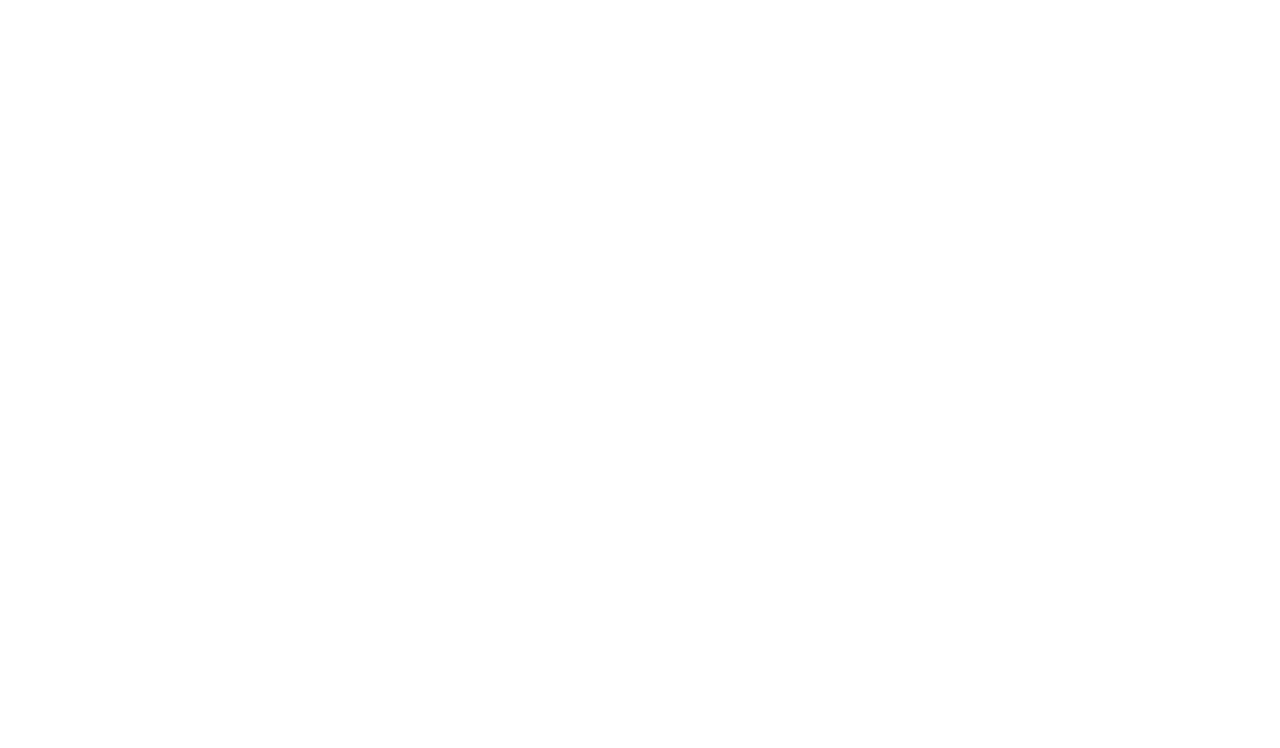
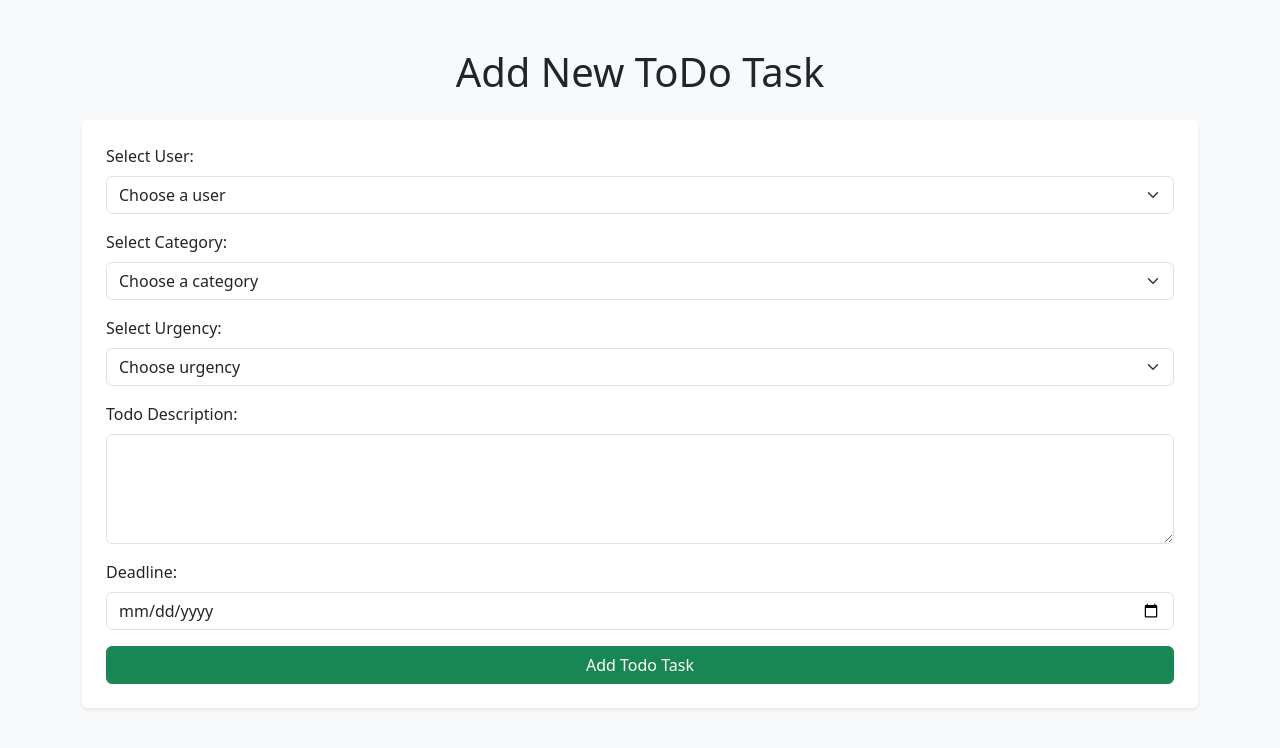
Before and after one commit to asattar001/stay-organized-workshop, a plain HTML site: page new_todo.html in a window 1280 px wide. Drawn offline with nearby package versions, Linux system fonts and the light colour scheme.

Commit message:
main commit

```diff
--- a/new_todo.html
+++ b/new_todo.html
@@ -2,10 +2,53 @@
 <html lang="en">
 <head>
     <meta charset="UTF-8">
-    <meta name="viewport" content="width=device-width, initial-scale=1.0">
-    <title>Document</title>
+    <link href="https://cdn.jsdelivr.net/npm/bootstrap@5.3.3/dist/css/bootstrap.min.css" rel="stylesheet" integrity="sha384-QWTKZyjpPEjISv5WaRU9OFeRpok6YctnYmDr5pNlyT2bRjXh0JMhjY6hW+ALEwIH" crossorigin="anonymous">
+    <title>Add New ToDo Task</title>
 </head>
-<body>
+<body class="bg-light py-5">
+    <div class="container">
+        <h1 class="text-center mb-4">Add New ToDo Task</h1>
 
+        <form id="todoForm" class="bg-white p-4 rounded shadow-sm">
+            <div class="mb-3">
+                <label for="userSelect" class="form-label">Select User:</label>
+                <select id="userSelect" class="form-select" required>
+                    <option value="">Choose a user</option>
+                </select>
+            </div>
+
+            <div class="mb-3">
+                <label for="categorySelect" class="form-label">Select Category:</label>
+                <select id="categorySelect" class="form-select" required>
+                    <option value="">Choose a category</option>
+                </select>
+            </div>
+
+            <div class="mb-3">
+                <label for="urgencySelect" class="form-label">Select Urgency:</label>
+                <select id="urgencySelect" class="form-select" required>
+                    <option value="">Choose urgency</option>
+                    <option value="Low">Low</option>
+                    <option value="Medium">Medium</option>
+                    <option value="High">High</option>
+                </select>
+            </div>
+
+            <div class="mb-3">
+                <label for="todoDescription" class="form-label">Todo Description:</label>
+                <textarea id="todoDescription" class="form-control" rows="4" required></textarea>
+            </div>
+
+            <div class="mb-3">
+                <label for="todoDeadline" class="form-label">Deadline:</label>
+                <input type="date" id="todoDeadline" class="form-control" placeholder="YYYY-MM-DD">
+            </div>
+
+            <button type="submit" class="btn btn-success w-100">Add Todo Task</button>
+        </form>
+    </div>
+
+    <script src="scripts/api.js"></script>
+    <script src="scripts/new_todo.js"></script>
 </body>
 </html>
```
